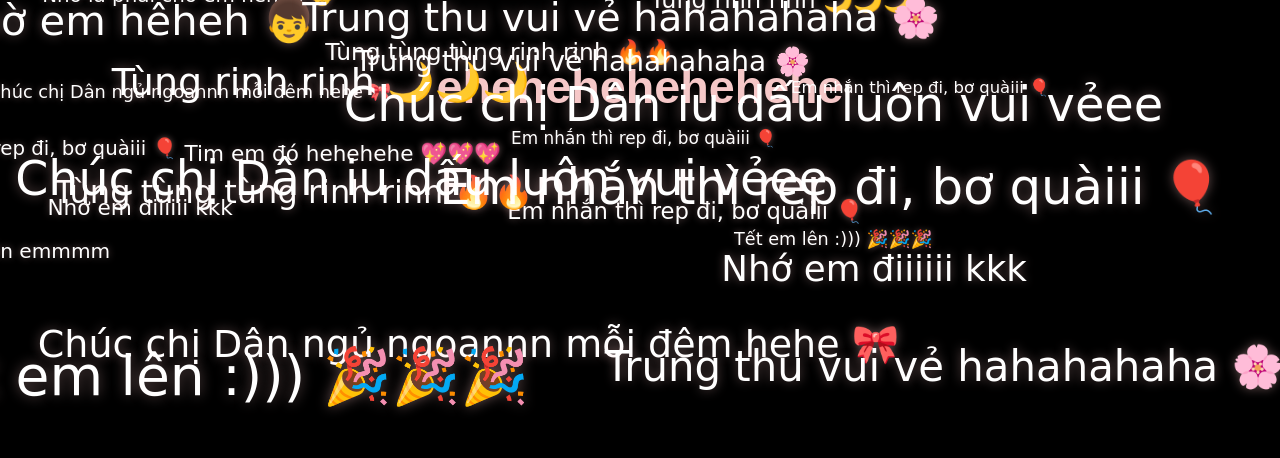
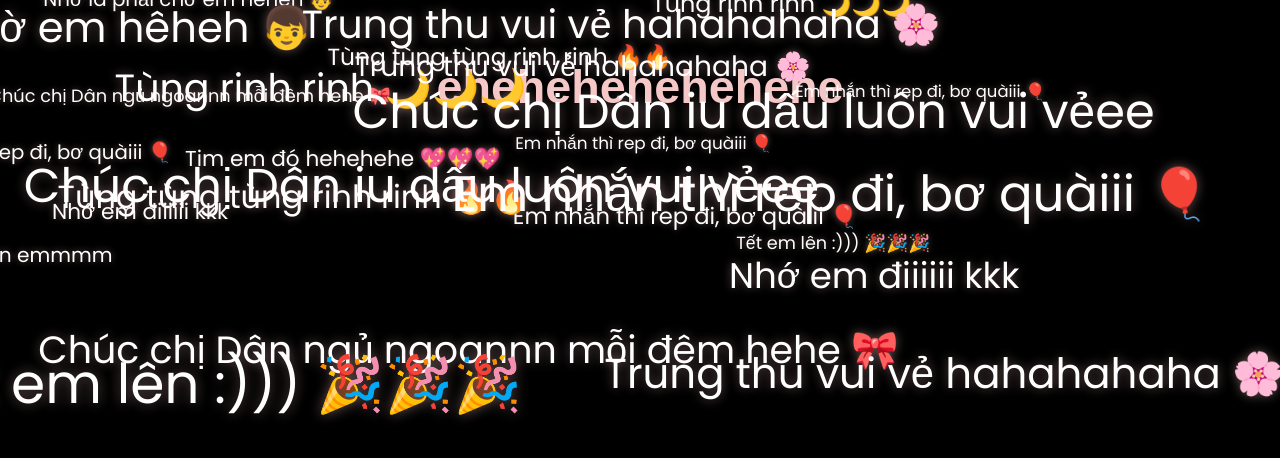
Before and after one commit to davidmnhat/heart, a plain HTML site: page index.html in a window 1280 px wide. Drawn offline with Linux system fonts and the light colour scheme; no server answers.

Commit message:
update code

```diff
--- a/index.html
+++ b/index.html
@@ -4,6 +4,8 @@
     <meta charset="UTF-8" />
     <title>Heart 02</title>
     <link rel="stylesheet" href="./style.css" />
+    <link href="https://fonts.googleapis.com/css2?family=Poppins:wght@400;600&display=swap" rel="stylesheet">
+
 
   </head>
 
--- a/style.css
+++ b/style.css
@@ -39,7 +39,7 @@ h3::before {
   position: absolute;
   top: -10%;
   color: #ffffff;
-  font-family: "Great Vibes", cursive;
+  font-family: "Poppins", sans-serif;
   white-space: nowrap;
   opacity: 1;
   transform: translateX(-50%) scale(1);
```
